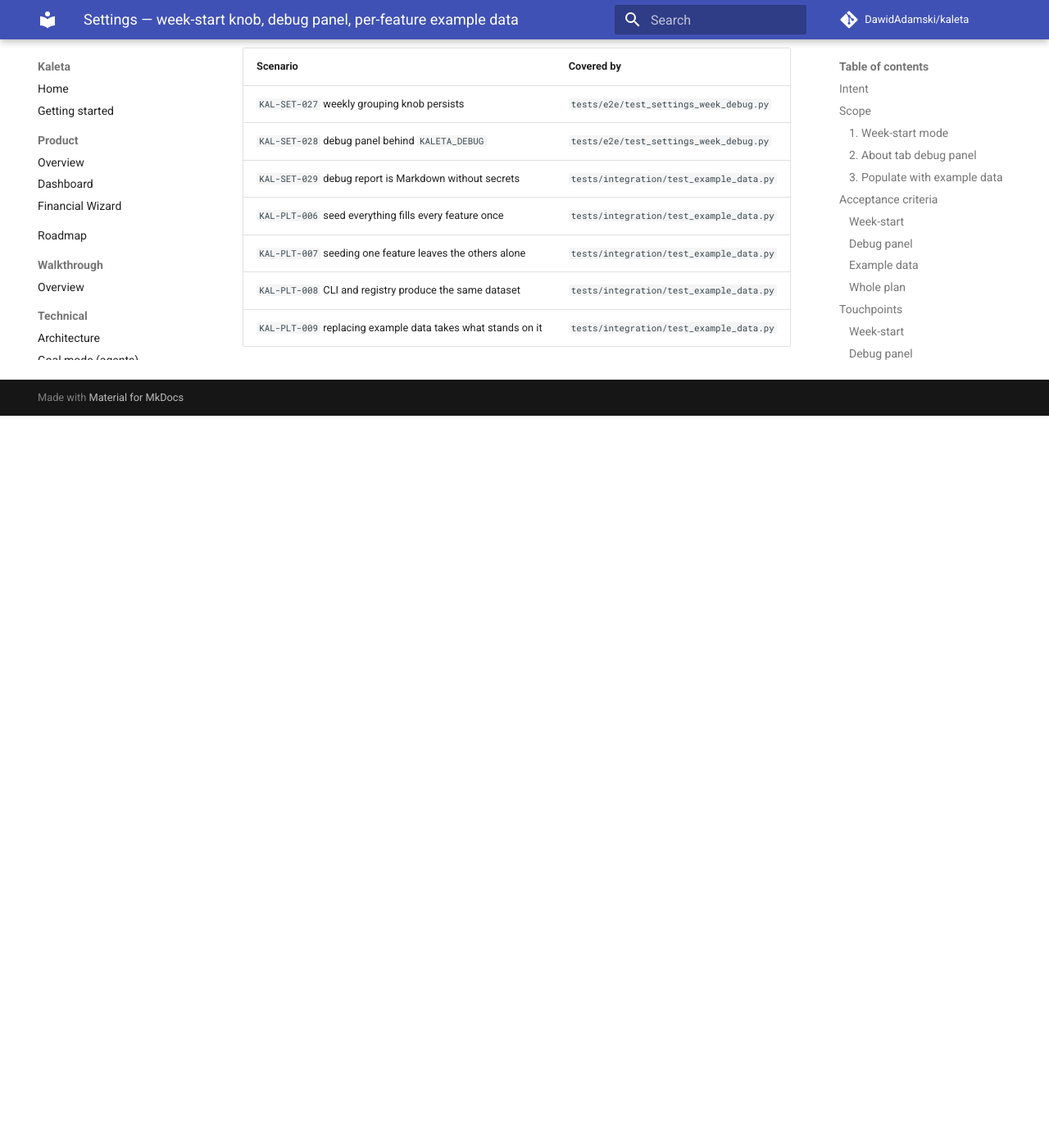
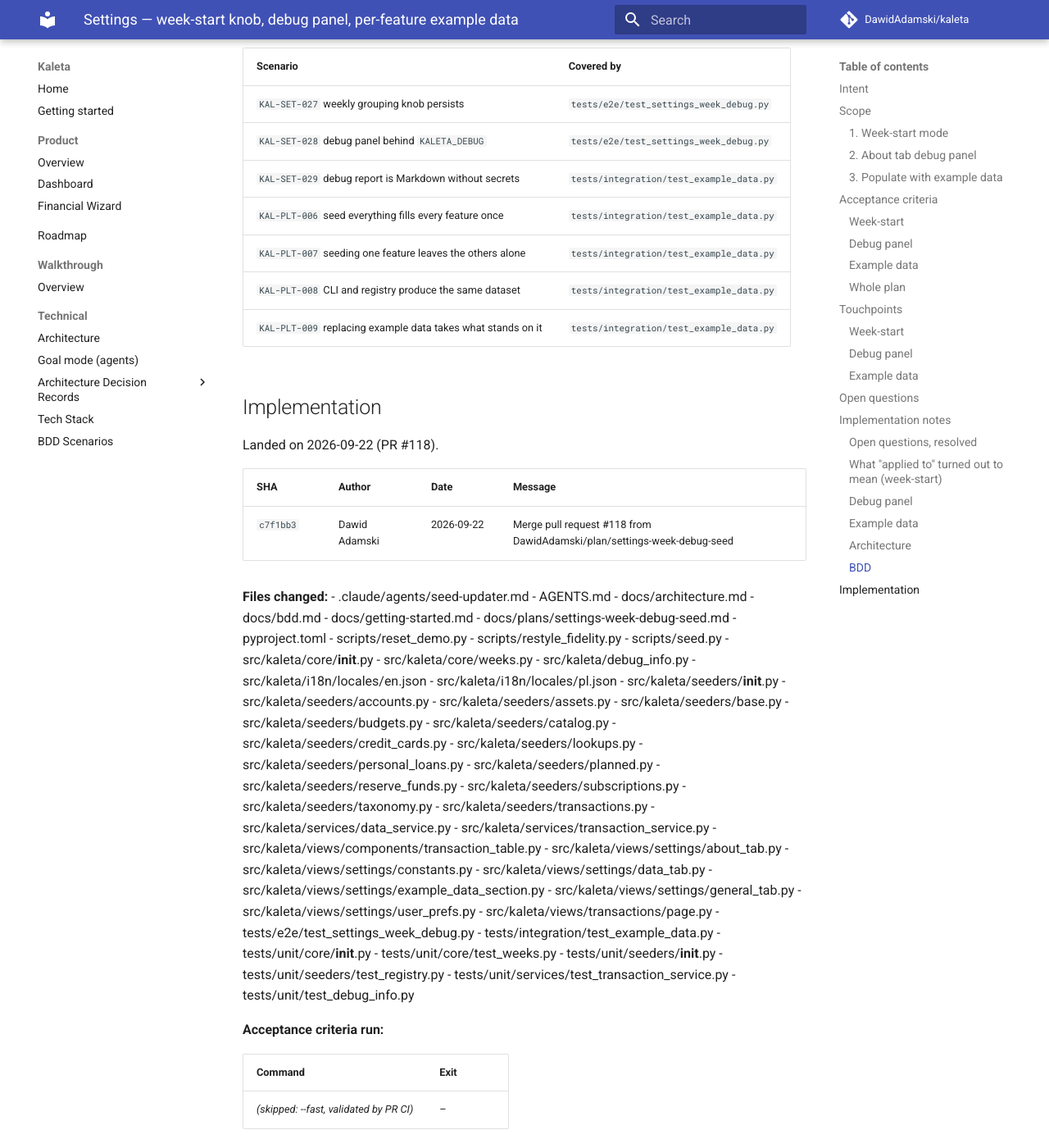
Before and after one commit to DawidAdamski/kaleta, an MkDocs documentation site: the page built from docs/plans/archive/settings-week-debug-seed.md, in a window 1280 px wide and 1400 px high, scrolled down 8106 px. Shown: the whole window at 82% size. Built offline with MkDocs 1.6.1 and Material for MkDocs 9.7.7, drawn with Linux system fonts in a browser that asks for light colours; comment, search, counter and statistics services are not loaded; before the commit the page ends 8613 px from its top, so only the background shows below that.

Commit message:
docs(plans): archive settings-week-debug-seed (#118)

```diff
--- a/docs/plans/settings-week-debug-seed.md
+++ b/docs/plans/archive/settings-week-debug-seed.md
@@ -3,8 +3,9 @@ plan_id: settings-week-debug-seed
 title: Settings — week-start knob, debug panel, per-feature example data
 area: settings
 effort: medium
-roadmap_ref: ../roadmap.md#settings
-status: in-progress
+roadmap_ref: ../../roadmap.md#settings
+status: archived
+archived_at: 2026-09-22
 deferred_to: q4-2026
 ---
 
@@ -345,3 +346,66 @@ New scenarios, all `@automated` with tests carrying `Covers:`:
 | `KAL-PLT-007` seeding one feature leaves the others alone | `tests/integration/test_example_data.py` |
 | `KAL-PLT-008` CLI and registry produce the same dataset | `tests/integration/test_example_data.py` |
 | `KAL-PLT-009` replacing example data takes what stands on it | `tests/integration/test_example_data.py` |
+
+## Implementation
+
+Landed on 2026-09-22 (PR #118).
+
+| SHA | Author | Date | Message |
+|---|---|---|---|
+| `c7f1bb3` | Dawid Adamski | 2026-09-22 | Merge pull request #118 from DawidAdamski/plan/settings-week-debug-seed |
+
+**Files changed:**
+- .claude/agents/seed-updater.md
+- AGENTS.md
+- docs/architecture.md
+- docs/bdd.md
+- docs/getting-started.md
+- docs/plans/settings-week-debug-seed.md
+- pyproject.toml
+- scripts/reset_demo.py
+- scripts/restyle_fidelity.py
+- scripts/seed.py
+- src/kaleta/core/__init__.py
+- src/kaleta/core/weeks.py
+- src/kaleta/debug_info.py
+- src/kaleta/i18n/locales/en.json
+- src/kaleta/i18n/locales/pl.json
+- src/kaleta/seeders/__init__.py
+- src/kaleta/seeders/accounts.py
+- src/kaleta/seeders/assets.py
+- src/kaleta/seeders/base.py
+- src/kaleta/seeders/budgets.py
+- src/kaleta/seeders/catalog.py
+- src/kaleta/seeders/credit_cards.py
+- src/kaleta/seeders/lookups.py
+- src/kaleta/seeders/personal_loans.py
+- src/kaleta/seeders/planned.py
+- src/kaleta/seeders/reserve_funds.py
+- src/kaleta/seeders/subscriptions.py
+- src/kaleta/seeders/taxonomy.py
+- src/kaleta/seeders/transactions.py
+- src/kaleta/services/data_service.py
+- src/kaleta/services/transaction_service.py
+- src/kaleta/views/components/transaction_table.py
+- src/kaleta/views/settings/about_tab.py
+- src/kaleta/views/settings/constants.py
+- src/kaleta/views/settings/data_tab.py
+- src/kaleta/views/settings/example_data_section.py
+- src/kaleta/views/settings/general_tab.py
+- src/kaleta/views/settings/user_prefs.py
+- src/kaleta/views/transactions/page.py
+- tests/e2e/test_settings_week_debug.py
+- tests/integration/test_example_data.py
+- tests/unit/core/__init__.py
+- tests/unit/core/test_weeks.py
+- tests/unit/seeders/__init__.py
+- tests/unit/seeders/test_registry.py
+- tests/unit/services/test_transaction_service.py
+- tests/unit/test_debug_info.py
+
+**Acceptance criteria run:**
+
+| Command | Exit |
+|---|---|
+| _(skipped: --fast, validated by PR CI)_ | – |
```
Also changed, not shown: docs/plans/README.md (+1 -1 lines).
